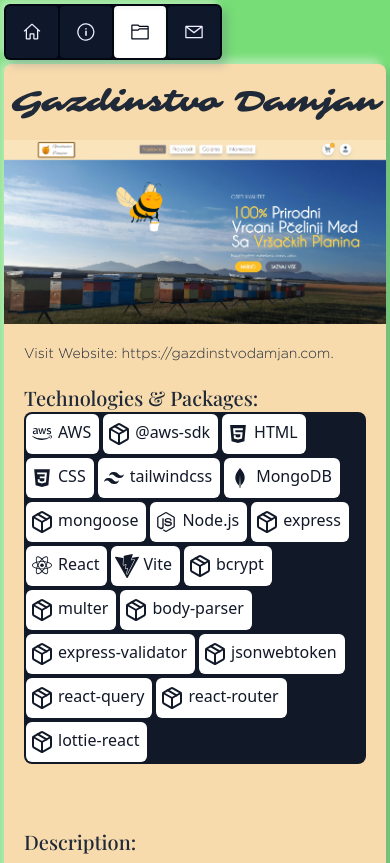
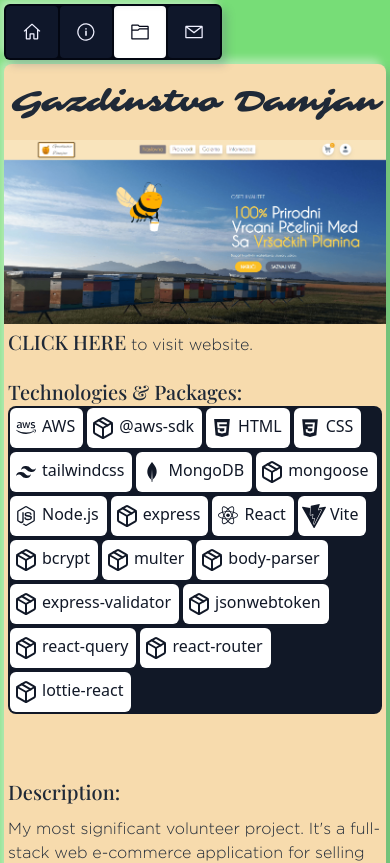
Before and after one commit to Ulgamon/portfolio, a React (Vite) app: page /projects/0 in a window 390 px wide. Shown: the top 863 px of the page. Built offline with nearby package versions, Linux system fonts and the light colour scheme.

Commit message:
font sizes on breakpoints adjusted

```diff
--- a/src/components/Project/ProjectMain.jsx
+++ b/src/components/Project/ProjectMain.jsx
@@ -2,29 +2,28 @@ import StackItem from "./StackItem";
 
 const ProjectMain = ({ project }) => {
   return (
-    <div className="w-full p-5">
-      <h4 className="text-sm sm:text-xl text-ellipsis font-gotham">
-        Visit Website:{" "}
+    <div className="w-full p-1 sm:p-5">
+      <h4 className="text-md sm:text-xl text-ellipsis font-gotham">
+        {" "}
         <a
-          className="hover:underline text-gray-800"
+          className="hover:underline font-playfair-reg text-xl text-gray-800"
           target="_blank"
           href={project.link.url}
         >
-          {project.link.url}
-        </a>
-        .
+          CLICK HERE
+        </a>{" "}
+        to visit website.
       </h4>
       {project.githubLink && (
-        <h4 className="text-xl text-ellipsis font-gotham">
-          See Code On Github:{" "}
+        <h4 className="text-md sm:text-xl text-ellipsis font-gotham">
           <a
-            className="hover:underline text-gray-800"
+            className="hover:underline font-playfair-reg text-xl text-gray-800"
             target="_blank"
             href={project.githubLink.url}
           >
-            {project.githubLink.url}
-          </a>
-          .
+            CLICK HERE
+          </a>{" "}
+          to see Github repo.
         </h4>
       )}
       <h4 className="text-xl mt-5 font-playfair-reg">
@@ -37,7 +36,7 @@ const ProjectMain = ({ project }) => {
       </div>
       <div className=" xl:w-3/4 mx-auto my-16">
         <h4 className="text-xl my-3 font-playfair-reg">Description:</h4>
-        <p className="text-lg font-gotham">{project.longDescription}</p>
+        <p className="text-md sm:text-lg font-gotham">{project.longDescription}</p>
       </div>
     </div>
   );
--- a/src/index.css
+++ b/src/index.css
@@ -26,8 +26,8 @@ body {
 }
 
 ::selection {
-  color: #742A77;
-  background: #D795D9;
+  color: black;
+  background: #772C7A;
 }
 
 .realisticshadow {
--- a/src/pages/About.jsx
+++ b/src/pages/About.jsx
@@ -12,12 +12,11 @@ const About = () => {
         backgroundSize: "contain",
       }}
     >
-      <section className="w-full md:w-3/4 lg:w-1/2 max-w-[1240px] rounded-lg p-10 mx-auto bg-slate-900 text-dirtyWhite realisticshadow">
+      <section className="w-full md:w-3/4 lg:w-1/2 max-w-[1240px] rounded-lg p-5 sm:p-10 mx-auto bg-slate-900 text-dirtyWhite realisticshadow">
         <h1 className="font-sarina text-center text-3xl md:text-6xl mb-5">
           About Me
         </h1>
-        <p className="text-lg proximanova mb-5"></p>
-        <p className="text-lg font-proximanova">
+        <p className="text-md sm:text-lg font-proximanova">
           Hello, I'm Justin. I'm a Serbian programmer who is 22 years old. I'm
           constantly looking to expand my knowledge and experience. I have been
           honing my web programming skills for the past couple of years. I began
--- a/src/utils/data.jsx
+++ b/src/utils/data.jsx
@@ -201,11 +201,11 @@ It uses Node.js and Express for server-side logic, React for front-end, and Mong
     title: "Tesla Cybertruck",
     shortDescription:
       "I really liked the design of cybertruck webpage and their animations.",
-    longDescription: `This project is a recreation of a well-known Tesla Cybertruck website. The idea was to copy
+    longDescription: `This project is a recreation of a Tesla Cybertruck website. The idea was to copy
     this site to demonstrate that I can do my job using the given design. The components and animations were
      all built by me, and they can be found on my Github repository at the link above. The application uses
-     React (Vite) for building and managing components. I used Tailwind CSS for styling, @react-spring library for physics-based animations.
-      The project was deployed on AWS. I uploaded Dist folder to AWS S3 bucket and used CloudFront for distributing
+     React (Vite) for building and managing components. I used Tailwind CSS for styling and @react-spring library for physics-based animations.
+      The project was deployed on AWS. I uploaded dist folder to AWS S3 bucket and used CloudFront for distributing
       it with low latency, as it uses regional edge locations and edge locations to cache data very close to the users.`,
     link: {
       url: "https://d1q42h8kfu47gl.cloudfront.net",
@@ -227,7 +227,7 @@ It uses Node.js and Express for server-side logic, React for front-end, and Mong
     illusion of distance as the elements move at different speeds when scrolling e.g., closest element moves much faster
      than the most distant object. I used React for building this project and wanted to show that I can work from design.
      The project was deployed on AWS using CloudFront CDN for content delivery. I used @react-spring for Parallax animation.
-      They didn't use physics-based animation, and I find mine better because it feels more natural.`,
+      They didn't use physics-based animation, and I find mine looking more natural.`,
     link: {
       url: "https://d2aiq123gknzes.cloudfront.net/",
       title: "Firewatch",
```
